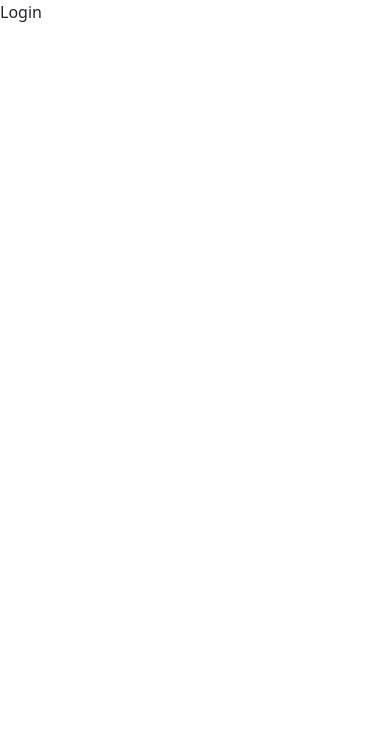
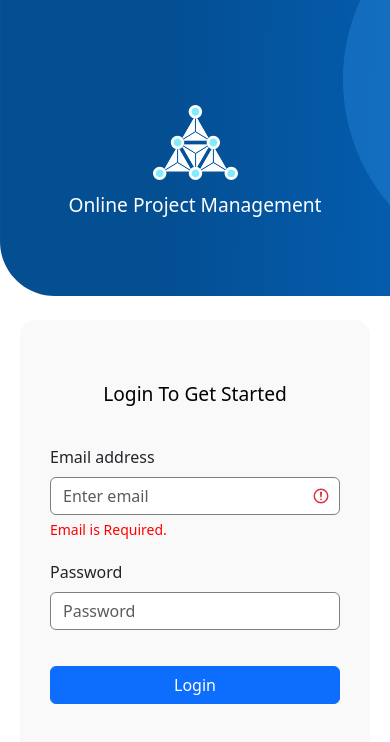
Before and after one commit to ankit2341/Project-Management-System, a React (Create React App) app in the folder client/: page / in a window 390 px wide. Shown: the top 742 px of the page. Built offline with nearby package versions, Linux system fonts and the light colour scheme.

Commit message:
login_page_layout_done

```diff
--- a/client/src/App.css
+++ b/client/src/App.css
@@ -3,3 +3,6 @@
   padding: 0;
   box-sizing: border-box;
 }
+input{
+  border: 0.5px solid gray !important;
+}
--- /dev/null
+++ b/client/src/Components/Auth/AuthForm.jsx
@@ -0,0 +1,88 @@
+import Form from "react-bootstrap/Form";
+import React, { useEffect, useState } from "react";
+import styles from "../../Styles/Auth.module.css";
+import { Button } from "react-bootstrap";
+
+const AuthForm = () => {
+  const [checkValid, setCheckValid] = useState(true);
+  const [isCredentialsValid, setisCredentialsValid] = useState(true);
+  const [email, setEmail] = useState("");
+  const [pass, setPass] = useState("");
+
+  useEffect(() => {
+    if (email === "") {
+      setCheckValid(false);
+    } else {
+      setCheckValid(true);
+    }
+  }, [email]);
+
+  const handleLogin=()=>{
+     if(email===""||pass===""){
+        setisCredentialsValid(false);
+     }
+     else{
+        setisCredentialsValid(true);
+     }
+  }
+
+  return (
+    <div className={styles.authform_div}>
+      <div className={styles.logo_title}>
+        <img src="./assets/Logo.svg" alt="logo" />
+        <p className={styles.logo_title_p}>Online Project Management</p>
+      </div>
+      <Form className={styles.form}>
+        <p className={styles.form_p}>Login to get started</p>
+        <Form.Group style={{ marginBottom: "20px" }} controlId="formGroupEmail">
+          <Form.Label>Email address</Form.Label>
+          <Form.Control
+            required
+            type="email"
+            value={email}
+            onChange={(e) => {
+              setEmail(e.target.value);
+            }}
+            isInvalid={!checkValid ? true : false}
+            placeholder="Enter email"
+          />
+          <Form.Control.Feedback style={{ color: "red" }} type="invalid">
+            Email is Required.
+          </Form.Control.Feedback>
+        </Form.Group>
+        <Form.Group className="mb-3" controlId="formGroupPassword">
+          <Form.Label>Password</Form.Label>
+          <Form.Control
+            value={pass}
+            onChange={(e) => {
+              setPass(e.target.value);
+            }}
+            type="password"
+            placeholder="Password"
+          />
+        </Form.Group>
+        <div
+          style={{
+            width: "100%",
+            display: "flex",
+            alignItems: "center",
+            justifyContent: "center",
+            paddingTop: "20px",
+          }}
+        >
+          <Button
+            variant="primary" onClick={handleLogin}
+            className={styles.loginbtn}
+          >
+            Login
+          </Button>
+        </div>
+        <p style={{ color: "red", paddingTop: "20px", textAlign: "center" }}>
+          {isCredentialsValid ? "" : "Invalid Credentials"}
+        </p>
+      </Form>
+    </div>
+  );
+};
+
+export default AuthForm;
--- a/client/src/Pages/Auth.jsx
+++ b/client/src/Pages/Auth.jsx
@@ -1,8 +1,13 @@
 import React from 'react'
+import styles from "../Styles/Auth.module.css";
+import AuthForm from '../Components/Auth/AuthForm';
 
 const Auth = () => {
   return (
-    <div>Login</div>
+    <>
+    <img src="./assets/login-bg-1.svg" alt="login_bg" className={styles.login_bg} />
+    <AuthForm/>
+    </>
   )
 }
 
--- /dev/null
+++ b/client/src/Styles/Auth.module.css
@@ -0,0 +1,108 @@
+.login_bg{
+    width: 100%;
+    height: auto;
+    position: fixed;
+    z-index: -11;
+    top: 0;
+    left: 0;
+}
+.authform_div{
+    width: 30%;
+    height: auto;
+    padding: 20px;
+    border-radius: 10px;
+    margin: auto;
+}
+.logo_title{
+    width: 100%;
+    height: 200px;
+    display: flex;
+    align-items: center;
+    justify-content: space-evenly;
+    flex-direction: column;
+}
+.logo_title_img{
+    width: auto;
+    height: auto;
+}
+.logo_title_p{
+    font-size:larger;
+    text-transform: capitalize;
+    font-weight: bold;
+    color: #fff;
+}
+.form{
+    width: 100%;
+    height: 470px;
+    box-shadow: rgba(50, 50, 93, 0.25) 0px 6px 12px -2px, rgba(0, 0, 0, 0.3) 0px 3px 7px -3px;
+    background: #f9f9f9;
+    border-radius: 15px;
+    padding: 60px 30px 50px 30px;
+}
+.form_p{
+    text-transform: capitalize;
+    font-size: larger;
+    padding-bottom: 20px;
+    color: #000;
+    text-align: center;
+}
+.loginbtn{
+    width: 50%;
+    border-radius: 5px;
+}
+
+@media screen and (max-width:1000px) {
+    .authform_div{
+        width: 50%;
+        height: auto;
+        padding: 20px;
+        border-radius: 10px;
+        margin: auto;
+    }
+}
+
+@media screen and (max-width:500px) {
+    .login_bg{
+        width: 220%;
+        overflow-x: hidden;
+        height: auto;
+        position: fixed;
+        z-index: -11;
+        top: 0;
+        left: 0;
+    }
+    .authform_div{
+        width: 100%;
+        height: auto;
+        padding: 20px;
+        border-radius: 10px;
+        margin: auto;
+    }
+    .logo_title{
+        width: 100%;
+        height: 300px;
+        display: flex;
+        align-items: center;
+        justify-content: center;
+        flex-direction: column;
+    }
+    .logo_title_p{
+        font-size:larger;
+        text-transform: capitalize;
+        font-weight: normal;
+        padding-top: 10px;
+        color: #fff;
+    }
+    .form{
+        width: 100%;
+        height: 470px;
+        box-shadow: none;
+        background: #f9f9f9;
+        border-radius: 15px;
+        padding: 60px 30px 50px 30px;
+    }
+    .loginbtn{
+        width: 100%;
+        border-radius: 10px;
+    }
+}
```
Also changed, not shown: client/src/Components/read.txt (added).
